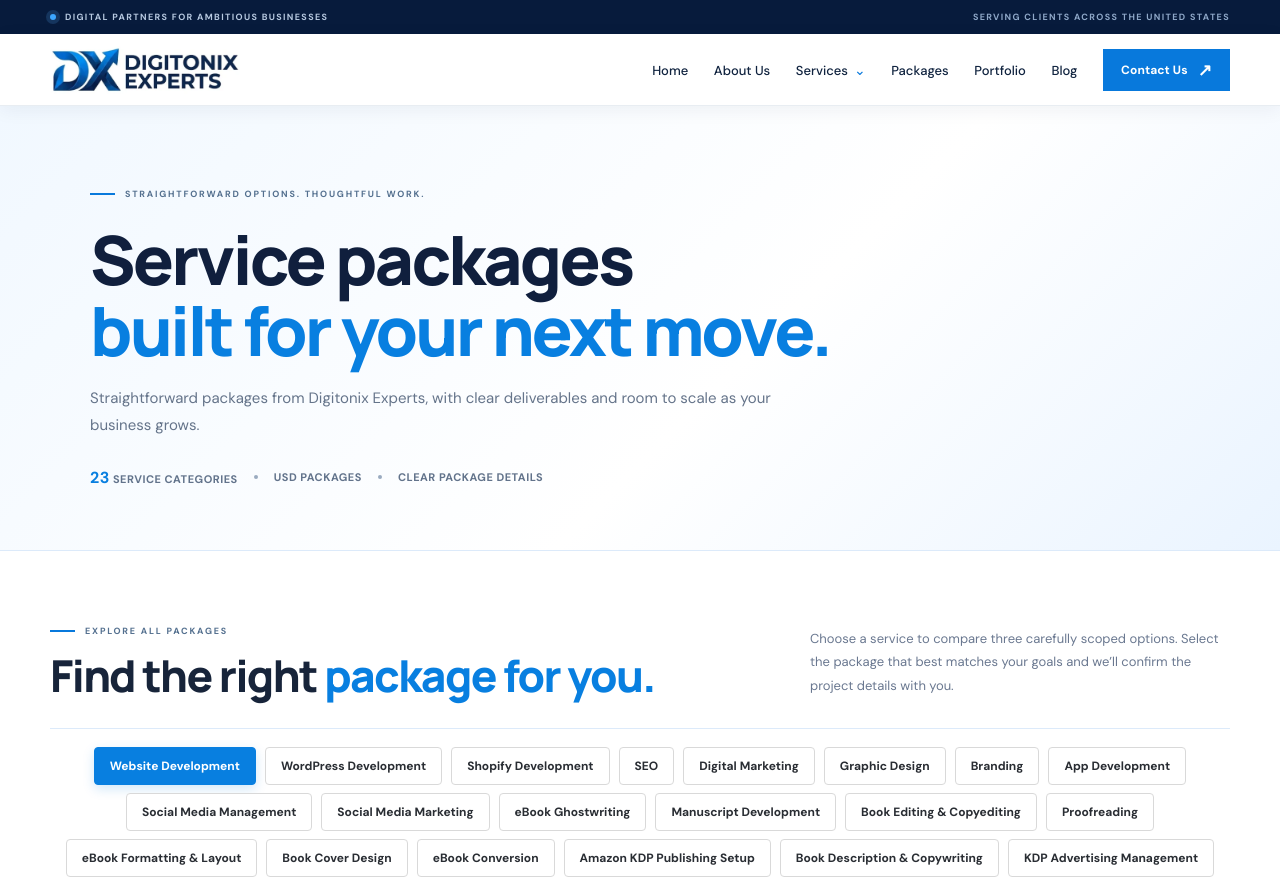
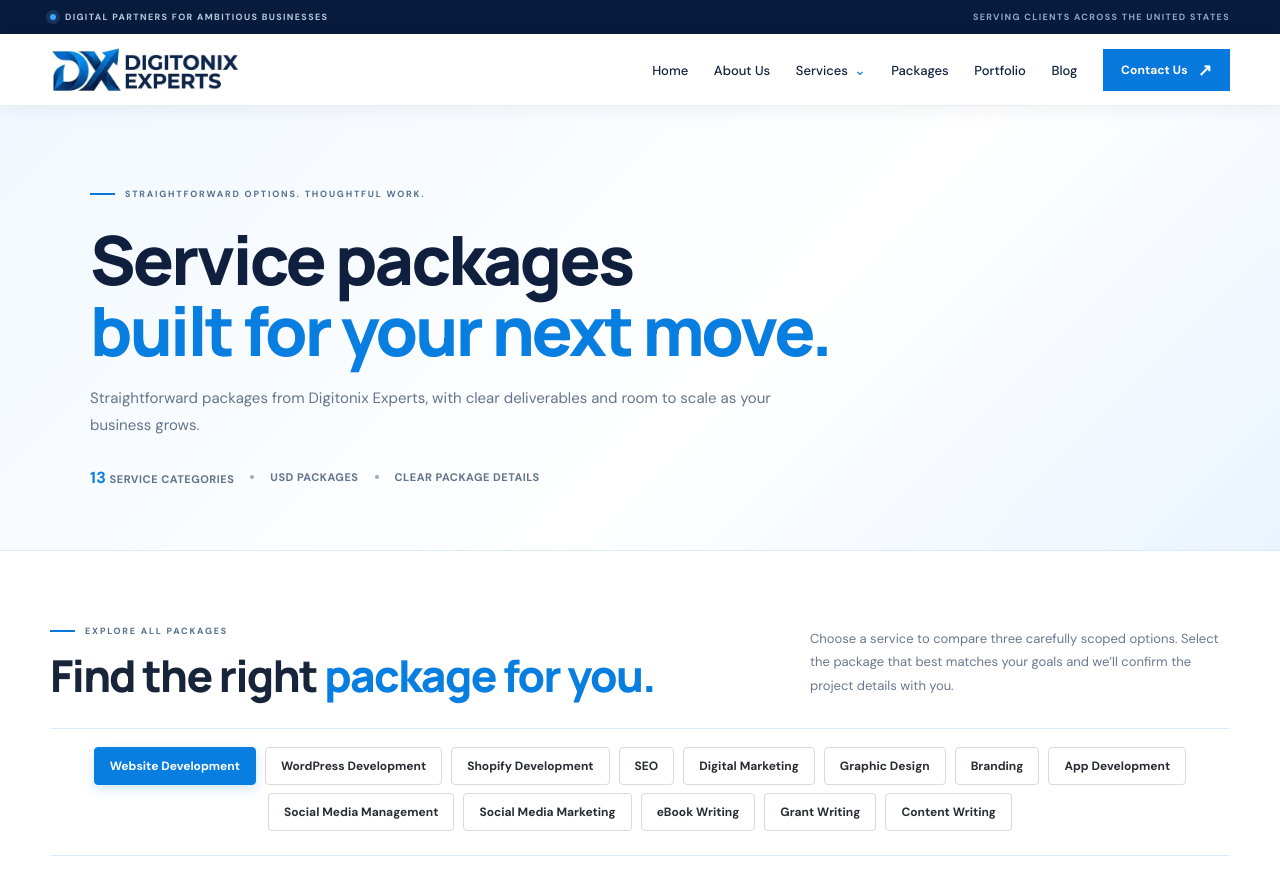
Before and after one commit to digitonixexperts/Digitonix-Experts, a Next.js app: page /packages in a window 1280 px wide. Shown: the top 883 px of the page. Built offline with nearby package versions, Linux system fonts and the light colour scheme.

Commit message:
Nest eBook specialist packages under the original eBook category

```diff
--- a/app/packages/page.tsx
+++ b/app/packages/page.tsx
@@ -5,7 +5,8 @@ import { useState } from "react";
 import SiteHeader from "../components/SiteHeader";
 
 type Plan = { name: string; price: string; cadence?: string; featured?: boolean; features: string[] };
-type Category = { name: string; note: string; plans: Plan[] };
+type Subcategory = { name: string; note: string; plans: Plan[] };
+type Category = { name: string; note: string; plans: Plan[]; subcategories?: Subcategory[] };
 
 const categories: Category[] = [
 { name:"Website Development",note:"Conversion-focused websites designed around your business goals.",plans:[
@@ -48,17 +49,19 @@ const categories: Category[] = [
 {name:"Campaign Starter",price:"$399",cadence:"/ month",features:["One social ad platform","Campaign and audience research","Campaign setup","Up to 2 ad creative concepts","Pixel or tracking guidance","Weekly optimization checks","Monthly results report","Ad spend billed separately"]},
 {name:"Campaign Growth",price:"$799",cadence:"/ month",featured:true,features:["Up to 2 social ad platforms","Campaign funnel planning","Up to 4 ad creative concepts","Audience and retargeting setup","Conversion tracking guidance","Ongoing campaign optimization","A/B creative testing","Monthly performance review","Ad spend billed separately"]},
 {name:"Campaign Scale",price:"$1,499",cadence:"/ month",features:["Up to 3 social ad platforms","Multi-campaign strategy and management","Up to 8 ad creative variations","Advanced audience segmentation","Retargeting and lookalike strategy","Conversion tracking review","A/B testing and budget recommendations","Weekly optimization and monthly strategy call","Ad spend billed separately"]}]},
-{ name:"eBook Ghostwriting",note:"Original book manuscripts written in your voice from your ideas, notes, interviews or outline.",plans:[{name:"Ghostwriting Starter",price:"$499",features:["Up to 3,000 original words","Discovery questionnaire and voice direction","Chapter outline before drafting","One revision round","Editable Word or Google Docs file"]},{name:"Ghostwriting Professional",price:"$1,299",featured:true,features:["Up to 8,000 original words","Research and structured chapter outline","Voice-matched chapter drafting","Progress check-in during writing","Two revision rounds","Editable manuscript handover"]},{name:"Ghostwriting Complete",price:"$2,499",features:["Up to 15,000 original words","In-depth planning and chapter architecture","Voice-matched writing and source integration","Two structured review milestones","Up to 3 revision rounds","Final editable manuscript"]}]},
-{ name:"Manuscript Development",note:"Turn notes, rough drafts and early concepts into a clear, coherent book manuscript.",plans:[{name:"Manuscript Review",price:"$299",features:["Review of up to 5,000 existing words","Structure and clarity assessment","Chapter order recommendations","Written editorial notes"]},{name:"Developmental Edit",price:"$799",featured:true,features:["Developmental review up to 15,000 words","Plot, argument or chapter structure feedback","Pacing, flow and audience-fit review","Chapter-by-chapter editorial letter","One follow-up review"]},{name:"Manuscript Intensive",price:"$1,499",features:["Developmental review up to 30,000 words","Detailed chapter-by-chapter assessment","Structure, consistency and reader journey review","Priority revision roadmap","Two review checkpoints"]}]},
-{ name:"Book Editing & Copyediting",note:"Improve sentence-level clarity, consistency, grammar and readability while preserving your voice.",plans:[{name:"Copyedit Starter",price:"$199",features:["Copyedit up to 5,000 words","Grammar, spelling and punctuation","Sentence clarity and consistency","Tracked changes in Word"]},{name:"Copyedit Professional",price:"$499",featured:true,features:["Copyedit up to 15,000 words","Grammar, syntax and usage review","Consistency of names, terms and formatting","Light repetition and readability edits","Tracked changes and editorial notes"]},{name:"Copyedit Complete",price:"$899",features:["Copyedit up to 30,000 words","Detailed sentence-level editing","Style sheet for names and terminology","Consistency and continuity checks","Tracked changes and summary report"]}]},
-{ name:"Proofreading",note:"A final quality-control pass after editing and layout to catch surface-level errors.",plans:[{name:"Proofread Starter",price:"$99",features:["Proofread up to 5,000 words","Spelling and punctuation check","Grammar and typo corrections"]},{name:"Proofread Professional",price:"$249",featured:true,features:["Proofread up to 15,000 words","Grammar, punctuation and typographical checks","Consistency of headings and terminology","Comments for unclear passages"]},{name:"Proofread Complete",price:"$449",features:["Proofread up to 30,000 words","Detailed final language check","Cross-check headings and contents","Layout text review on supplied PDF","Correction summary"]}]},
-{ name:"eBook Formatting & Layout",note:"Reader-friendly digital interiors with clean typography, navigation and consistent chapter styling.",plans:[{name:"eBook Format Starter",price:"$149",features:["Format up to 10,000 words","Clean chapter and heading styles","Clickable table of contents","EPUB-ready layout"]},{name:"eBook Format Professional",price:"$299",featured:true,features:["Format up to 25,000 words","Professional typography and spacing","Clickable contents and navigation","Chapter openers and page styling","EPUB and PDF editions"]},{name:"eBook Format Complete",price:"$499",features:["Format up to 50,000 words","Custom interior layout and styling","Clickable navigation and linked contents","Image and table placement for supplied assets","Reflowable EPUB plus print-ready PDF interior"]}]},
-{ name:"Book Cover Design",note:"Distinctive front covers and complete wrap designs prepared for your chosen publishing format.",plans:[{name:"Cover Design Starter",price:"$149",features:["One front-cover concept","Typography and color direction","Web-ready JPG/PNG export","Two revision rounds"]},{name:"Cover Design Professional",price:"$299",featured:true,features:["Two initial front-cover directions","Custom title and author typography","Front, spine and back cover layout","KDP template sizing using final page count","Print PDF and eBook JPG exports"]},{name:"Cover Design Complete",price:"$499",features:["Three creative cover directions","Premium front, spine and back cover design","eBook thumbnail optimization","Print wrap prepared to supplied printer specs","Source file and final export package"]}]},
-{ name:"eBook Conversion",note:"Prepare approved manuscripts and layouts for the digital formats required by your distribution channels.",plans:[{name:"Conversion Starter",price:"$99",features:["Convert one supplied clean manuscript","EPUB file export","Basic navigation and metadata","One device preview check"]},{name:"Conversion Professional",price:"$199",featured:true,features:["Reflowable EPUB production","Clickable contents and navigation","Image and hyperlink checks","Metadata and front/back matter setup","Cross-device preview checks"]},{name:"Conversion Complete",price:"$349",features:["Convert manuscript up to 50,000 words","EPUB plus accessible PDF edition","Navigation, links and image checks","Metadata and front/back matter setup","Validation and multi-device QA"]}]},
-{ name:"Amazon KDP Publishing Setup",note:"Prepare your book listing and files for a smooth Amazon Kindle Direct Publishing upload.",plans:[{name:"KDP Setup Starter",price:"$149",features:["One Kindle eBook title setup","File and cover specification check","Title, subtitle and author metadata entry","Keyword and category guidance"]},{name:"KDP Setup Professional",price:"$299",featured:true,features:["One Kindle eBook listing setup","Manuscript and cover upload assistance","Book description formatting","Keyword and category research","Previewer review and issue checklist"]},{name:"KDP Setup Complete",price:"$499",features:["One eBook and one paperback setup","Interior and cover file preflight","Metadata, description and keyword research","Category and pricing recommendations","Preview checks and upload support"]}]},
-{ name:"Book Description & Copywriting",note:"Persuasive book sales copy that helps readers understand why your book matters.",plans:[{name:"Book Copy Starter",price:"$99",features:["One book description up to 250 words","Reader and genre positioning","One short author bio","Two revision rounds"]},{name:"Book Copy Professional",price:"$199",featured:true,features:["Book description up to 400 words","Retail-page hook and benefit-led copy","Short and long description versions","Author bio up to 150 words","Keyword phrase suggestions"]},{name:"Book Copy Complete",price:"$349",features:["Long and short book descriptions","Author bio and series description","A+ content copy outline (design not included)","Launch email announcement copy","Reader-focused positioning notes"]}]},
-{ name:"KDP Advertising Management",note:"Amazon Ads campaign setup and ongoing optimization for eligible KDP titles.",plans:[{name:"KDP Ads Setup",price:"$199",features:["One book advertising account review","Keyword and product targeting research","Up to 2 Sponsored Products campaigns","Initial bid and budget recommendations","Ad spend paid directly by client"]},{name:"KDP Ads Growth",price:"$399",featured:true,features:["Management of up to 4 campaigns","Keyword harvesting and negative targeting","Bid and budget optimization","Search term review","Monthly performance report","Ad spend paid directly by client"]},{name:"KDP Ads Scale",price:"$699",features:["Management of up to 8 campaigns","Sponsored Products campaign optimization","Keyword, category and product targeting","Search term and placement analysis","Structured testing and budget pacing","Bi-weekly optimization review","Ad spend paid directly by client"]}]},
-{ name:"Book Launch Marketing",note:"A coordinated launch toolkit to introduce your title to the right readers and build early awareness.",plans:[{name:"Launch Starter",price:"$249",features:["One launch timeline and checklist","Three social media launch graphics","One launch announcement email","Retail-page readiness review"]},{name:"Launch Professional",price:"$499",featured:true,features:["Launch plan for one book","Six social media creative assets","Two promotional email drafts","Reader outreach and review-request templates","Launch calendar and posting guide"]},{name:"Launch Campaign",price:"$899",features:["Four-week launch campaign plan","Ten social media creative assets","Three promotional email drafts","Author platform content plan","Influencer and reviewer outreach templates","Campaign tracking sheet"]}]},
+{ name:"eBook Writing",note:"Complete eBook writing, editing, design and publishing services. Choose a specialist service below.",plans:[],subcategories:[
+{name:"eBook Ghostwriting",note:"Original book manuscripts written in your voice from your ideas, notes, interviews or outline.",plans:[{name:"Ghostwriting Starter",price:"$499",features:["Up to 3,000 original words","Discovery questionnaire and voice direction","Chapter outline before drafting","One revision round","Editable Word or Google Docs file"]},{name:"Ghostwriting Professional",price:"$1,299",featured:true,features:["Up to 8,000 original words","Research and structured chapter outline","Voice-matched chapter drafting","Progress check-in during writing","Two revision rounds","Editable manuscript handover"]},{name:"Ghostwriting Complete",price:"$2,499",features:["Up to 15,000 original words","In-depth planning and chapter architecture","Voice-matched writing and source integration","Two structured review milestones","Up to 3 revision rounds","Final editable manuscript"]}]},
+{name:"Manuscript Development",note:"Turn notes, rough drafts and early concepts into a clear, coherent book manuscript.",plans:[{name:"Manuscript Review",price:"$299",features:["Review of up to 5,000 existing words","Structure and clarity assessment","Chapter order recommendations","Written editorial notes"]},{name:"Developmental Edit",price:"$799",featured:true,features:["Developmental review up to 15,000 words","Plot, argument or chapter structure feedback","Pacing, flow and audience-fit review","Chapter-by-chapter editorial letter","One follow-up review"]},{name:"Manuscript Intensive",price:"$1,499",features:["Developmental review up to 30,000 words","Detailed chapter-by-chapter assessment","Structure, consistency and reader journey review","Priority revision roadmap","Two review checkpoints"]}]},
+{name:"Book Editing & Copyediting",note:"Improve sentence-level clarity, consistency, grammar and readability while preserving your voice.",plans:[{name:"Copyedit Starter",price:"$199",features:["Copyedit up to 5,000 words","Grammar, spelling and punctuation","Sentence clarity and consistency","Tracked changes in Word"]},{name:"Copyedit Professional",price:"$499",featured:true,features:["Copyedit up to 15,000 words","Grammar, syntax and usage review","Consistency of names, terms and formatting","Light repetition and readability edits","Tracked changes and editorial notes"]},{name:"Copyedit Complete",price:"$899",features:["Copyedit up to 30,000 words","Detailed sentence-level editing","Style sheet for names and terminology","Consistency and continuity checks","Tracked changes and summary report"]}]},
+{name:"Proofreading",note:"A final quality-control pass after editing and layout to catch surface-level errors.",plans:[{name:"Proofread Starter",price:"$99",features:["Proofread up to 5,000 words","Spelling and punctuation check","Grammar and typo corrections"]},{name:"Proofread Professional",price:"$249",featured:true,features:["Proofread up to 15,000 words","Grammar, punctuation and typographical checks","Consistency of headings and terminology","Comments for unclear passages"]},{name:"Proofread Complete",price:"$449",features:["Proofread up to 30,000 words","Detailed final language check","Cross-check headings and contents","Layout text review on supplied PDF","Correction summary"]}]},
+{name:"eBook Formatting & Layout",note:"Reader-friendly digital interiors with clean typography, navigation and consistent chapter styling.",plans:[{name:"eBook Format Starter",price:"$149",features:["Format up to 10,000 words","Clean chapter and heading styles","Clickable table of contents","EPUB-ready layout"]},{name:"eBook Format Professional",price:"$299",featured:true,features:["Format up to 25,000 words","Professional typography and spacing","Clickable contents and navigation","Chapter openers and page styling","EPUB and PDF editions"]},{name:"eBook Format Complete",price:"$499",features:["Format up to 50,000 words","Custom interior layout and styling","Clickable navigation and linked contents","Image and table placement for supplied assets","Reflowable EPUB plus print-ready PDF interior"]}]},
+{name:"Book Cover Design",note:"Distinctive front covers and complete wrap designs prepared for your chosen publishing format.",plans:[{name:"Cover Design Starter",price:"$149",features:["One front-cover concept","Typography and color direction","Web-ready JPG/PNG export","Two revision rounds"]},{name:"Cover Design Professional",price:"$299",featured:true,features:["Two initial front-cover directions","Custom title and author typography","Front, spine and back cover layout","KDP template sizing using final page count","Print PDF and eBook JPG exports"]},{name:"Cover Design Complete",price:"$499",features:["Three creative cover directions","Premium front, spine and back cover design","eBook thumbnail optimization","Print wrap prepared to supplied printer specs","Source file and final export package"]}]},
+{name:"eBook Conversion",note:"Prepare approved manuscripts and layouts for the digital formats required by your distribution channels.",plans:[{name:"Conversion Starter",price:"$99",features:["Convert one supplied clean manuscript","EPUB file export","Basic navigation and metadata","One device preview check"]},{name:"Conversion Professional",price:"$199",featured:true,features:["Reflowable EPUB production","Clickable contents and navigation","Image and hyperlink checks","Metadata and front/back matter setup","Cross-device preview checks"]},{name:"Conversion Complete",price:"$349",features:["Convert manuscript up to 50,000 words","EPUB plus accessible PDF edition","Navigation, links and image checks","Metadata and front/back matter setup","Validation and multi-device QA"]}]},
+{name:"Amazon KDP Publishing",note:"Prepare your book listing and files for a smooth Amazon Kindle Direct Publishing upload.",plans:[{name:"KDP Setup Starter",price:"$149",features:["One Kindle eBook title setup","File and cover specification check","Title, subtitle and author metadata entry","Keyword and category guidance"]},{name:"KDP Setup Professional",price:"$299",featured:true,features:["One Kindle eBook listing setup","Manuscript and cover upload assistance","Book description formatting","Keyword and category research","Previewer review and issue checklist"]},{name:"KDP Setup Complete",price:"$499",features:["One eBook and one paperback setup","Interior and cover file preflight","Metadata, description and keyword research","Category and pricing recommendations","Preview checks and upload support"]}]},
+{name:"Book Description & Copywriting",note:"Persuasive book sales copy that helps readers understand why your book matters.",plans:[{name:"Book Copy Starter",price:"$99",features:["One book description up to 250 words","Reader and genre positioning","One short author bio","Two revision rounds"]},{name:"Book Copy Professional",price:"$199",featured:true,features:["Book description up to 400 words","Retail-page hook and benefit-led copy","Short and long description versions","Author bio up to 150 words","Keyword phrase suggestions"]},{name:"Book Copy Complete",price:"$349",features:["Long and short book descriptions","Author bio and series description","A+ content copy outline (design not included)","Launch email announcement copy","Reader-focused positioning notes"]}]},
+{name:"KDP Advertising",note:"Amazon Ads campaign setup and ongoing optimization for eligible KDP titles.",plans:[{name:"KDP Ads Setup",price:"$199",features:["One book advertising account review","Keyword and product targeting research","Up to 2 Sponsored Products campaigns","Initial bid and budget recommendations","Ad spend paid directly by client"]},{name:"KDP Ads Growth",price:"$399",featured:true,features:["Management of up to 4 campaigns","Keyword harvesting and negative targeting","Bid and budget optimization","Search term review","Monthly performance report","Ad spend paid directly by client"]},{name:"KDP Ads Scale",price:"$699",features:["Management of up to 8 campaigns","Sponsored Products campaign optimization","Keyword, category and product targeting","Search term and placement analysis","Structured testing and budget pacing","Bi-weekly optimization review","Ad spend paid directly by client"]}]},
+{name:"Book Launch Marketing",note:"A coordinated launch toolkit to introduce your title to the right readers and build early awareness.",plans:[{name:"Launch Starter",price:"$249",features:["One launch timeline and checklist","Three social media launch graphics","One launch announcement email","Retail-page readiness review"]},{name:"Launch Professional",price:"$499",featured:true,features:["Launch plan for one book","Six social media creative assets","Two promotional email drafts","Reader outreach and review-request templates","Launch calendar and posting guide"]},{name:"Launch Campaign",price:"$899",features:["Four-week launch campaign plan","Ten social media creative assets","Three promotional email drafts","Author platform content plan","Influencer and reviewer outreach templates","Campaign tracking sheet"]}]}
+]},
 { name:"Grant Writing",note:"Clear, persuasive grant documents aligned with funder requirements.",plans:[
 {name:"Grant Review",price:"$299",features:["Review of one grant opportunity","Eligibility and requirement checklist","Review of existing proposal materials","Gap and improvement recommendations","One consultation session","Written review summary"]},
 {name:"Grant Proposal",price:"$899",featured:true,features:["One grant application narrative","Funder and guideline review","Project description and needs statement","Goals, outcomes and impact narrative","Editing for clarity and alignment","One revision round","Submission-readiness checklist"]},
@@ -71,7 +74,12 @@ const categories: Category[] = [
 
 export default function PackagesPage() {
   const [active, setActive] = useState(0);
+  const [activeSub, setActiveSub] = useState(0);
   const category = categories[active];
+  const selectedSubcategory = category.subcategories?.[activeSub] ?? category.subcategories?.[0];
+  const displayedPlans = selectedSubcategory ? selectedSubcategory.plans : category.plans;
+  const displayedName = selectedSubcategory ? selectedSubcategory.name : category.name;
+  const displayedNote = selectedSubcategory ? selectedSubcategory.note : category.note;
   return <main className="pricing-page">
     <div className="announcement"><span className="status-dot" /> DIGITAL PARTNERS FOR AMBITIOUS BUSINESSES <span className="announcement-right">SERVING CLIENTS ACROSS THE UNITED STATES</span></div>
     <SiteHeader />
@@ -84,12 +92,16 @@ export default function PackagesPage() {
     <section className="pricing-catalog"><div className="container">
       <div className="pricing-section-heading"><div><div className="eyebrow"><span className="eyebrow-line" /> EXPLORE ALL PACKAGES</div><h2>Find the right <span>package for you.</span></h2></div><p>Choose a service to compare three carefully scoped options. Select the package that best matches your goals and we’ll confirm the project details with you.</p></div>
       <nav className="pricing-tabs" aria-label="Package categories">
-        {categories.map((item, index) => <button type="button" key={item.name} className={"pricing-tab" + (active === index ? " active" : "")} onClick={() => setActive(index)}>{item.name}</button>)}
+        {categories.map((item, index) => <button type="button" key={item.name} className={"pricing-tab" + (active === index ? " active" : "")} onClick={() => { setActive(index); setActiveSub(0); }}>{item.name}</button>)}
       </nav>
       <section className="pricing-category-block" key={category.name}>
         <div className="pricing-selected-heading"><div><span className="pricing-kicker">SERVICE CATEGORY {String(active + 1).padStart(2, "0")}</span><h3>{category.name}</h3><p>{category.note}</p></div><span className="pricing-count">{String(active + 1).padStart(2, "0")} <i>/ {categories.length}</i></span></div>
+        {category.subcategories && <nav className="pricing-tabs ebook-subtabs" aria-label="eBook service categories">
+          {category.subcategories.map((sub, index) => <button type="button" key={sub.name} className={"pricing-tab" + (activeSub === index ? " active" : "")} onClick={() => setActiveSub(index)}>{sub.name}</button>)}
+        </nav>}
+        {selectedSubcategory && <div className="pricing-selected-heading ebook-subheading"><div><span className="pricing-kicker">EBOOK SPECIALIST SERVICE</span><h3>{displayedName}</h3><p>{displayedNote}</p></div></div>}
         <div className="pricing-cards">
-          {category.plans.map((plan, planIndex) => <article className={"pricing-card" + (plan.featured ? " pricing-featured" : "")} key={plan.name}>
+          {displayedPlans.map((plan, planIndex) => <article className={"pricing-card" + (plan.featured ? " pricing-featured" : "")} key={plan.name}>
             <div className="pricing-card-top"><span className="pricing-plan-name">{plan.name}</span>{plan.featured && <span className="pricing-popular">POPULAR CHOICE</span>}</div>
             <div className="pricing-price">{plan.price}<small>{plan.cadence || (plan.price === "Custom" ? "scope based" : "one-time")}</small></div>
             <div className="pricing-rule" />
@@ -97,7 +109,7 @@ export default function PackagesPage() {
               <ul>{plan.features.map((feature) => <li key={feature}><span>✓</span>{feature}</li>)}</ul>
 
             </div>
-            <Link className="pricing-cta" href={"/contact?service=" + encodeURIComponent(category.name + " - " + plan.name)}>Get Started <span>→</span></Link>
+            <Link className="pricing-cta" href={"/contact?service=" + encodeURIComponent(category.name + " - " + displayedName + " - " + plan.name)}>Get Started <span>→</span></Link>
           </article>)}
         </div>
       </section>
```
